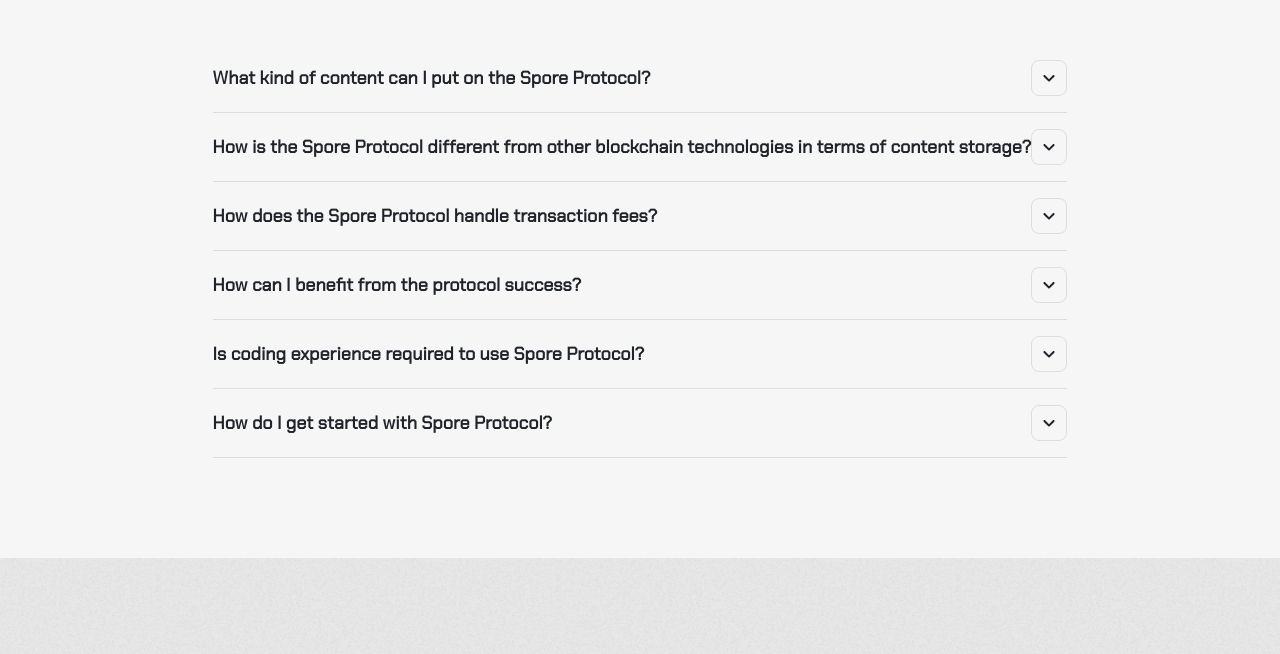
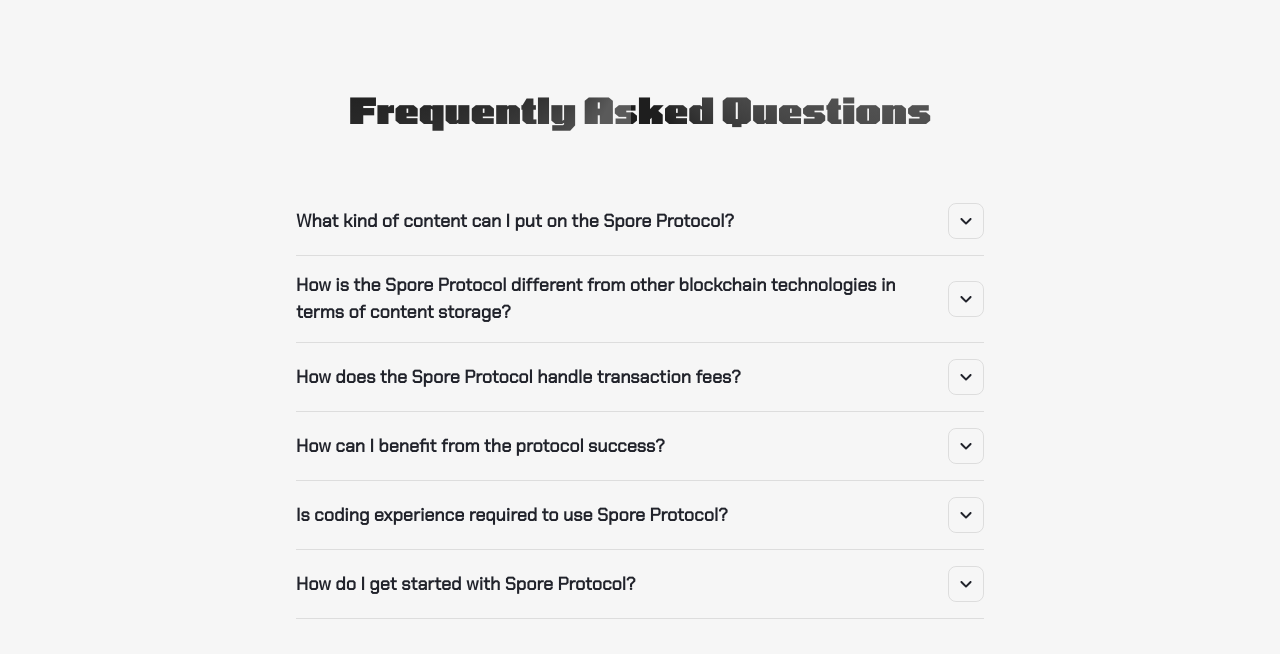
Before and after one commit to sporeprotocol/spore-site, a React (Vite) app: page /doc/SporeSecp256k1EXAMPLE in a window 1280 px wide. Shown: the part 2886-3540 px from the top of the page. Built offline with nearby package versions, Linux system fonts and the light colour scheme.

Commit message:
update part style problem

```diff
--- a/src/assets/style/global.scss
+++ b/src/assets/style/global.scss
@@ -29,6 +29,13 @@ body {
   .header-text {
     color: #fff !important;
   }
+}
+
+.pc-max-container {
+  width: 1096px;
+  display: flex;
+  margin: 0 auto;
+  justify-content: space-between;
 }
 
 @font-face {
@@ -203,6 +210,11 @@ h5 {
 }
 
 @media only screen and (max-width: 1280px) {
+  .pc-max-container {
+    flex-direction: column;
+    justify-content: center;
+    align-items: center;
+  }
   h1 {
     font-size: 2.25rem;
   }
@@ -245,6 +257,9 @@ h5 {
 }
 
 @media only screen and (max-width: 768px) {
+  .pc-max-container {
+    width: 100%;
+  }
   h1 {
     font-size: 1.75rem;
   }
--- a/src/components/AboutFAQ/AboutFAQ.tsx
+++ b/src/components/AboutFAQ/AboutFAQ.tsx
@@ -6,6 +6,7 @@ import styles from './index.module.scss'
 const AboutFAQ:React.FC = () => {
     return (
         <div className={styles.AboutFAQWrapper}>
+            <div className={styles.AboutFAQWrapperMaxContainer}>
                 <div className={styles.LeftContainer}>
                     <div className={styles.LeftHeader}>Frequently</div>
                     <div className={styles.LeftHeader}>Asked</div>
@@ -20,6 +21,7 @@ const AboutFAQ:React.FC = () => {
                     ))}
                 </div>
             </div>
+        </div>
     )
 }
 
--- a/src/components/AboutFAQ/index.module.scss
+++ b/src/components/AboutFAQ/index.module.scss
@@ -1,11 +1,17 @@
 .AboutFAQWrapper {
   display: flex;
-  padding: 100px 180px;
+  width: 100%;
+  padding: 100px 0;
+  background: #f6f6f6;
+  .AboutFAQWrapperMaxContainer {
+    display: flex;
+    width: 1096px;
     box-sizing: border-box;
     justify-content: space-between;
     align-items: flex-start;
     flex-shrink: 0;
-  background: #f6f6f6;
+    margin: 0 auto;
+  }
   .LeftContainer {
     display: flex;
     flex-direction: column;
@@ -53,10 +59,15 @@
     flex-direction: column;
     justify-content: center;
     align-items: center;
+    .AboutFAQWrapperMaxContainer {
+      width: 688px;
+      flex-direction: column;
+      align-items: center;
       .LeftContainer {
         display: none;
       }
       .MobileTitle {
+        display: block;
         padding-top: 6.25rem;
         background: conic-gradient(from 180deg at 48.5% 50%, #5A5A5A 26.24999910593033deg, #1E1E1E 88.12500178813934deg, #3A3A3A 146.25deg, #1E1E1E 204.37499284744263deg, #5E5E5E 268.1250071525574deg, #1E1E1E 331.875deg);
         background-clip: text;
@@ -69,6 +80,7 @@
           padding: 0 0 3.5rem 0;
           font-size: 3rem;
           text-align: center;
+        }
       }
     }
   }
--- a/src/components/CommonFooter/CommonFooter.tsx
+++ b/src/components/CommonFooter/CommonFooter.tsx
@@ -1,4 +1,4 @@
-import React, {useContext} from 'react';
+import React, {useContext, useState} from 'react';
 import ThreeMetalMushroom from '../../assets/img/mthreeetalmushroom.png'
 import { useNavigate } from 'react-router-dom';
 import DiscordIcon from '../../assets/img/discord-large-icon.png';
@@ -20,6 +20,7 @@ const CommonFooter:React.FC = () => {
     const router = useNavigate();
     const path = location.pathname;
     const globalContext = useContext(GlobalContext)
+    const [hoveredIndex, setHoveredIndex] = useState<number | null>(null);
 
 
     const cardDataArray: CardData[] = [
@@ -47,6 +48,7 @@ const CommonFooter:React.FC = () => {
     return (
         <>
             { (path == '/') &&
+                <div className={styles.SpreadCreationWrapper}>
                     <div className={styles.SpreadCreation}>
                         <h1 className={styles.FooterDesc}>
                             Explore, Learn and Build!
@@ -65,7 +67,9 @@ const CommonFooter:React.FC = () => {
                         </div>
                         <div className={`${styles.FooterCardContainer}`}>
                             {cardDataArray.map((card, index) => (
-                            <div key={index} className={`${styles.CardItem}`}  onClick={() => router(card.link)}>
+                                <div key={index}
+                                     className={`${styles.CardItem} ${hoveredIndex === index ? styles.hovered : ''}`}
+                                     onClick={() => router(card.link)}>
                                     <h5 className={`${styles.CardTitle}`}>{card.title}</h5>
                                     <div className={`${styles.CardContent} body-1`}>
                                         {card.content}
@@ -75,6 +79,7 @@ const CommonFooter:React.FC = () => {
                                     </div>
                                 </div>
                             ))}
+                        </div>
                     </div>
                 </div>
             }
--- a/src/components/CommonFooter/index.module.scss
+++ b/src/components/CommonFooter/index.module.scss
@@ -1,14 +1,17 @@
+.SpreadCreationWrapper {
+  width: 100%;
+  background: url('../../assets/img/pixel-grey-bg.png');
+  padding: 100px 0;
   .SpreadCreation {
     position: relative;
     display: flex;
+    max-width: 1096px;
     box-sizing: border-box;
-  padding: 100px 203px;
     margin: 0 auto;
     flex-direction: column;
     align-items: center;
     gap: 32px;
     flex-shrink: 0;
-  background: url('../../assets/img/pixel-grey-bg.png');
 
     .BlueMushroom {
       position: absolute;
@@ -78,7 +81,7 @@
 
     .FooterCardContainer {
       display: grid;
-    grid-template-columns: repeat(2, 1fr);
+      grid-template-columns: 1fr 1fr; // 默认每个元素都是1fr
       grid-gap: 16px;
 
       .CardItem {
@@ -95,8 +98,18 @@
           cursor: pointer;
           background-color: #f6f6f6;
         }
+
+        &.hovered {
+          width: 66%;  // 悬停的宽度
+        }
+
+        &:not(.hovered) + .hovered,
+        &.hovered + &:not(.hovered) {
+          width: 33%;  // 当一个元素悬停，其旁边元素的宽度
         }
       }
+    }
+
 
 
     .FooterDesc {
@@ -138,7 +151,7 @@
       letter-spacing: -0.16px;
     }
   }
-
+}
 .ContactUsContainer {
   position: relative;
   height: 157px;
--- a/src/components/CommonHeader/index.module.scss
+++ b/src/components/CommonHeader/index.module.scss
@@ -46,7 +46,8 @@
   }
 
   .HeaderIconContainer {
-    position: absolute;
+    display: flex;
+    gap: 12px;
     bottom: 20px;
     left: 50%;
     transform: translateX(-50%);
--- a/src/components/SporeIntro/SporeIntro.tsx
+++ b/src/components/SporeIntro/SporeIntro.tsx
@@ -11,6 +11,7 @@ const SporeIntro: React.FC = () => {
         <>
             <div className={styles.WaveSvg}></div>
             <div className={styles.SporeIntroWrapper}>
+                <div className={`pc-max-container`}>
                     <div className={styles.SporeIntroTitle}>
                         <h1>
                             What’s in <span>Spore</span>
@@ -36,6 +37,7 @@ const SporeIntro: React.FC = () => {
                         <div className={styles.GreyLiquid}></div>
                     </div>
                 </div>
+            </div>
         </>
     )
 }
--- a/src/components/SporeIntro/index.module.scss
+++ b/src/components/SporeIntro/index.module.scss
@@ -11,7 +11,7 @@
   position: relative;
   display: flex;
   background-image: url('../../assets/img/pixel-black-bg.png');
-  padding: 70px 153px 70px 180px;
+  padding: 70px 0 70px 0;
   box-sizing: border-box;
   .SporeIntroTitle {
     position: sticky;
```
Lines whose indentation alone changed are shown as unchanged.
